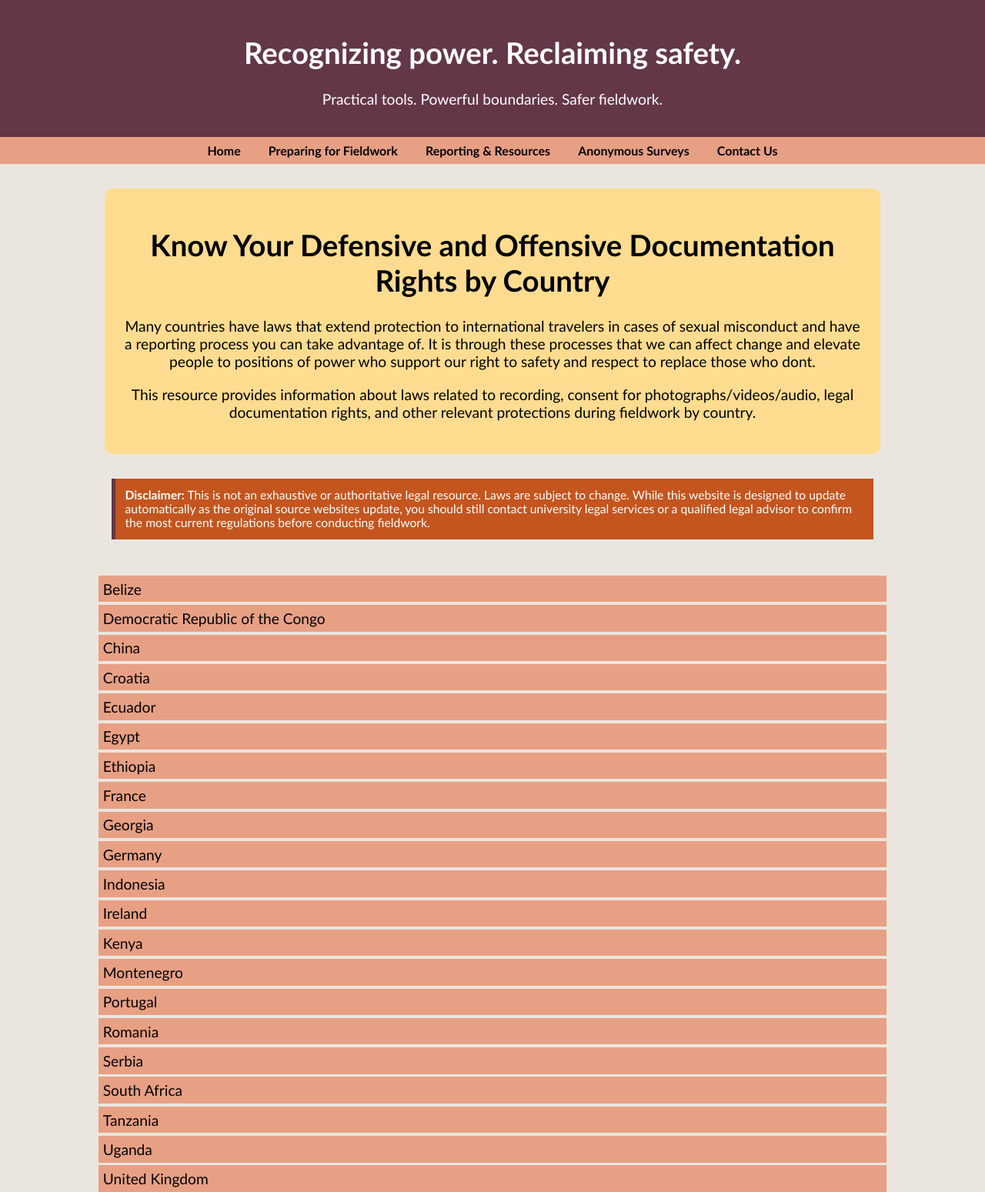
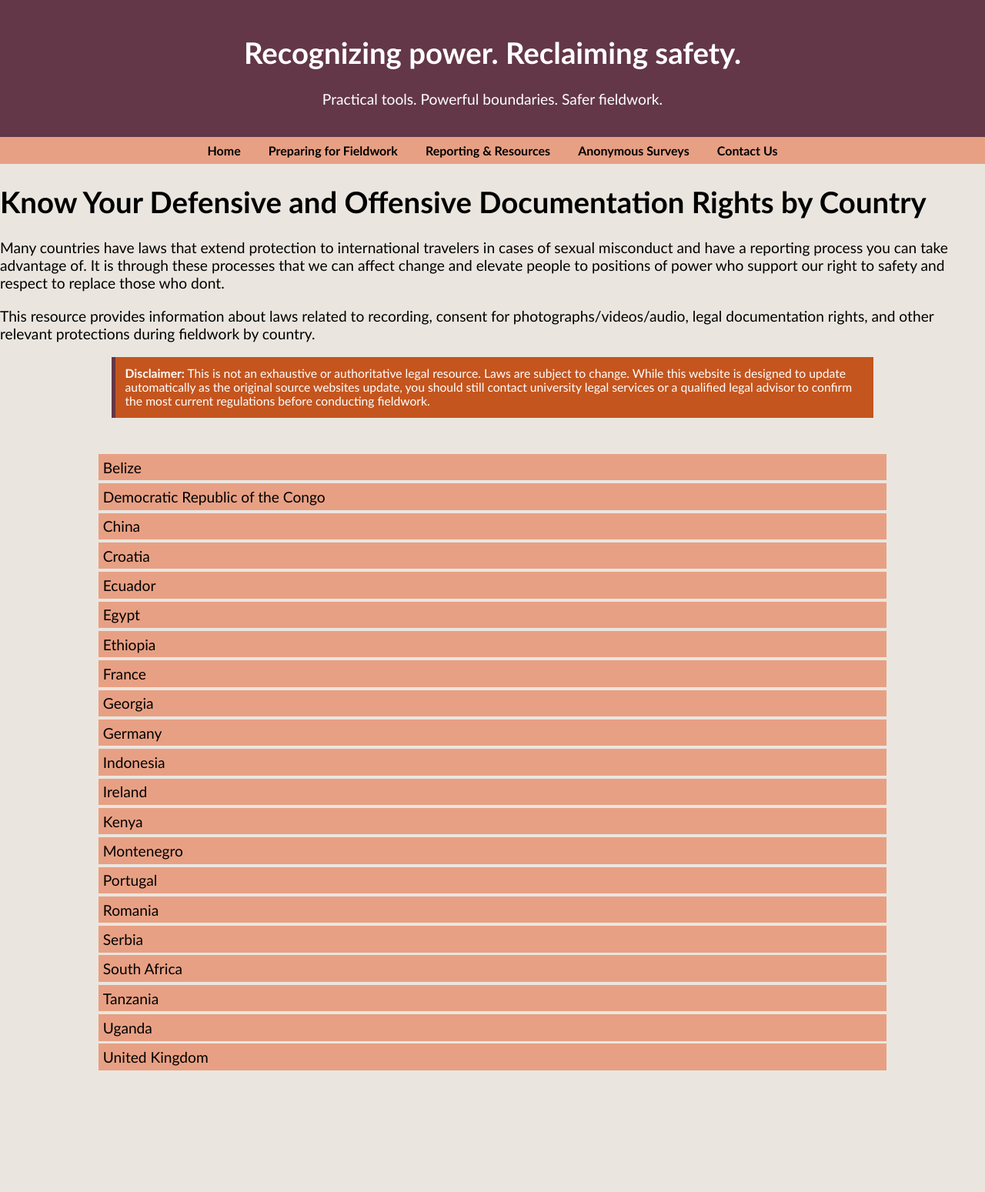
Before and after one commit to AnthroSafetyWarrior/GoldenTrowelProject, a Jekyll site: the page built from _pages/internationallaw.html, in a window 1280 px wide. Shown: the whole page at 77% size. Built offline with Jekyll 4.4.1, drawn with Linux system fonts in a browser that asks for light colours; after the commit the page ends 1391 px from its top, so only the background shows below that.

Commit message:
updating pages

```diff
--- a/_layouts/default.html
+++ b/_layouts/default.html
@@ -77,14 +77,15 @@
       color: white;
     }
 
-.page-intro {
-  background-color: #ffdc8f;
-  padding: 1.5em;
-  margin: 2em auto;
-  max-width: 75%;
-  text-align: center;
-  border-radius: 10px;
-}
+  .main-section {
+      padding-top: 2em;
+      padding-bottom: 0.7em;
+      padding-left: 1em;
+      padding-right: 1em;
+      text-align: center;
+      max-width: 75%;
+      margin: 0 auto;
+    }
 
 </style>
 
```
